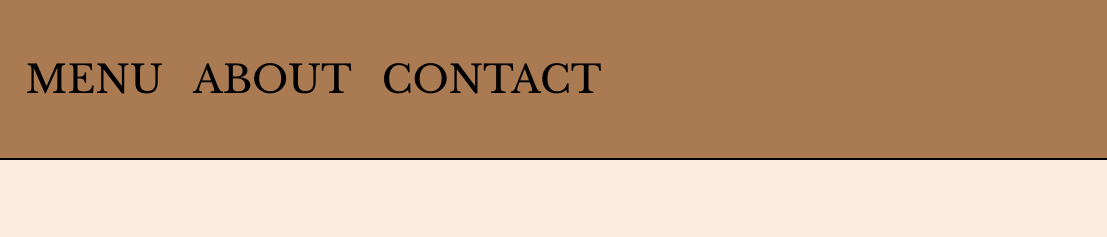
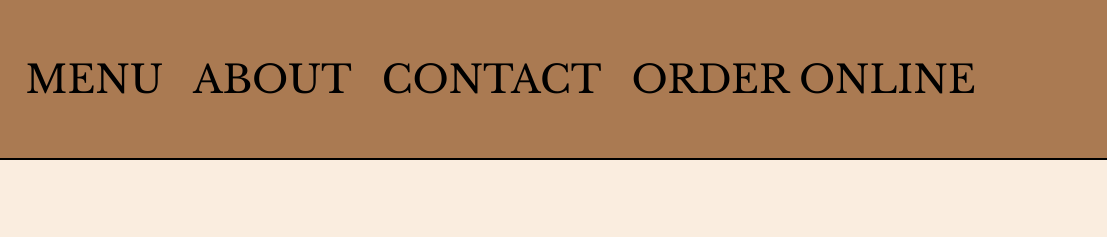
Before and after one commit to AldwinPayad/RestinBeansCafe, a plain HTML site: page about.html in a window 1280 px wide. Shown: the top 237 px of the page, 173-1280 px from the left. Drawn offline with nearby package versions, Linux system fonts and the light colour scheme.

Commit message:
Add files via upload

```diff
--- a/about.html
+++ b/about.html
@@ -97,6 +97,7 @@
             <li><a href="RestinBeansCafe-menu/menu.html">MENU</a></li>
             <li><a href="about.html">ABOUT</a></li>
             <li><a href="contact.html">CONTACT</a></li>
+            <li><a href="RestinBeansCafe-menu/RestinBeansCafe-menu-items/Espresso/order.html">ORDER ONLINE</a></li>
         </ul>
     </nav>
 
```
Also changed, not shown: contact.html (+1 -0 lines).
